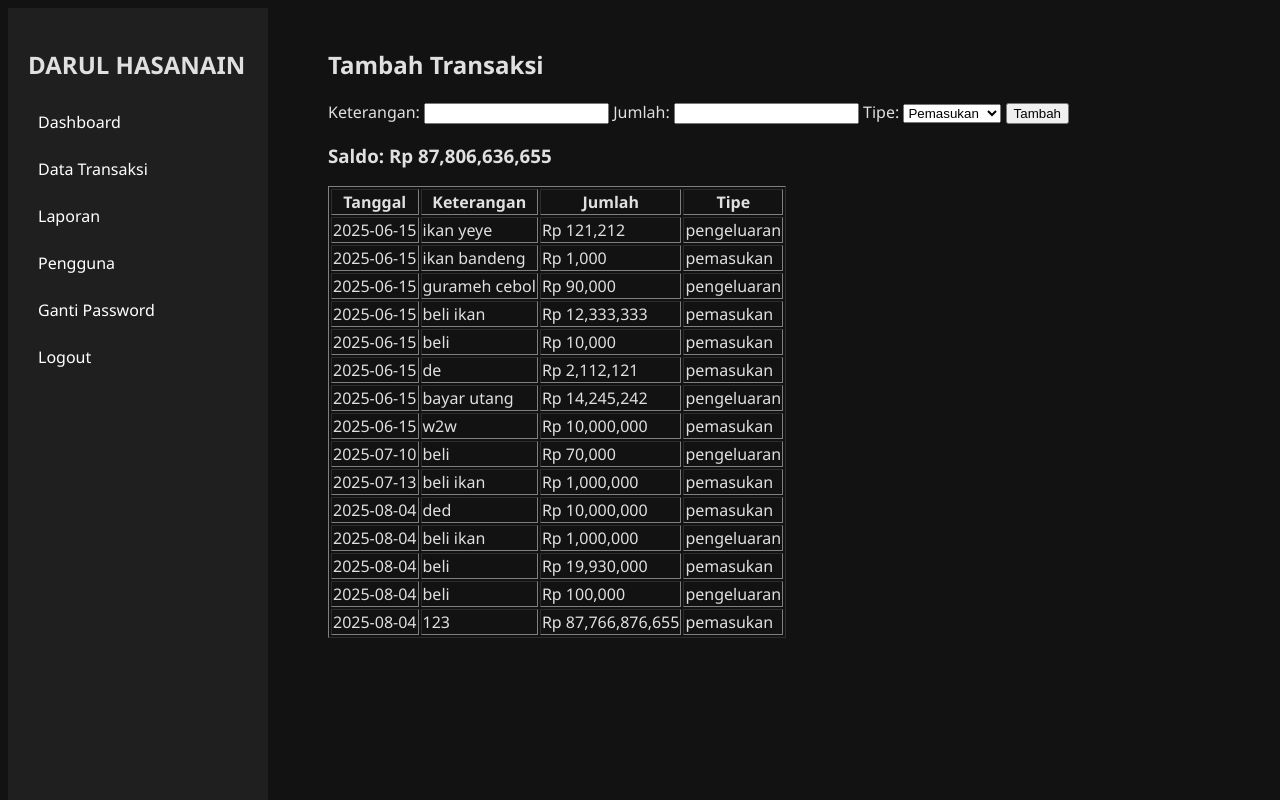
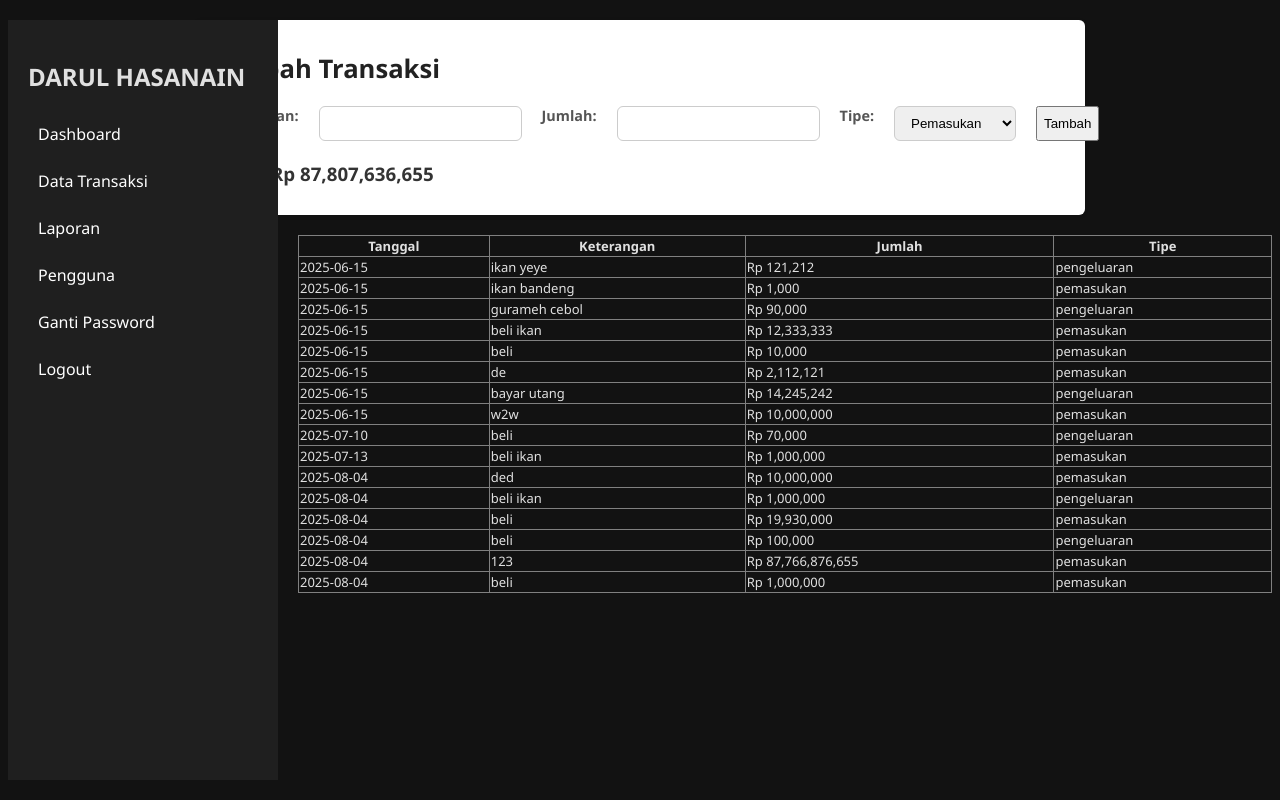
Before and after one commit to IsaAli-110/finance, a Flask app: page /transaksi in a window 1280 px wide. Run offline with Flask 3, Linux system fonts and the light colour scheme.

Commit message:
add css and function on laporan & daftar transaksi

```diff
--- a/data/keuangan.json
+++ b/data/keuangan.json
@@ -88,5 +88,11 @@
         "keterangan": "123",
         "jumlah": 87766876655,
         "tipe": "pemasukan"
+    },
+    {
+        "tanggal": "2025-08-04",
+        "keterangan": "beli",
+        "jumlah": 1000000,
+        "tipe": "pemasukan"
     }
 ]
--- a/static/css/style.css
+++ b/static/css/style.css
@@ -7,8 +7,8 @@ body {
 }
 
 .sidebar {
-  width: 220px;
-  height: 100vh;
+  width: 230px;
+  height: 90vh;
   position: fixed;
   background-color: #1f1f1f;
   padding: 20px;
@@ -26,8 +26,12 @@ body {
   background-color: #333;
 }
 
+.content1 {
+  margin-left: 290px;
+}
+
 .content {
-  margin-left: 300px;
+  margin-left: 140px;
   padding: 20px;
 }
 
@@ -53,3 +57,59 @@ body {
   grid-template-columns: repeat(auto-fill, minmax(250px, 1fr));
   gap: 50px;
 }
+
+table {
+    width: 100%;
+    border-collapse: collapse;
+    font-size: 13px;
+  }
+
+
+/* Container utama */
+.container-box {
+  max-width: 890px; /* Membuat form lebih ramping */
+  margin: 20px auto;
+  background-color: #fff;
+  padding: 10px 15px;
+  border-radius: 6px;
+  box-shadow: 0 1px 4px rgba(0,0,0,0.1);
+  color: #333;
+  box-sizing: border-box;
+  font-family: 'Segoe UI', Tahoma, Geneva, Verdana, sans-serif;
+}
+
+/* Judul form */
+.container-box h2 {
+  margin-bottom: 20px;
+  font-weight: 700;
+  font-size: 1.6rem; /* Ukuran lebih kecil */
+  color: #222;
+}
+
+/* Form input */
+form#form-tambah {
+  display: flex;
+  justify-content: space-between; /* Menjaga elemen sejajar */
+  gap: 20px; /* Menambah jarak antar elemen */
+  margin-bottom: 20px;
+}
+
+form#form-tambah .form-group {
+  flex: 1; /* Memberikan ruang yang sama untuk semua elemen */
+  display: flex;
+  flex-direction: column;
+  gap: 6px; /* Jarak antara label dan input lebih kecil */
+}
+
+form#form-tambah label {
+  font-weight: 600;
+  color: #555;
+  font-size: 0.9rem; /* Ukuran label lebih kecil */
+}
+
+form#form-tambah input,
+form#form-tambah select {
+  padding: 8px 12px;
+  border: 1px solid #ccc;
+  border-radius: 6px;
+}
--- a/templates/base.html
+++ b/templates/base.html
@@ -10,7 +10,7 @@
     <header>
     </header>
 
-    <div class="container">
+
         <nav class="sidebar">
                 <h2>DARUL HASANAIN</h2>
                 <a href="{{ url_for('index') }}">Dashboard</a>
@@ -21,7 +21,7 @@
                 <a href="{{ url_for('logout') }}">Logout</a>
         </nav>
 
-        <main class="content">
+
             {% block content %}{% endblock %}
         </main>
     </div>
--- a/templates/transaksi.html
+++ b/templates/transaksi.html
@@ -1,6 +1,7 @@
 {% extends 'base.html' %}
 {% block content %}
 
+<div class="container-box">
 <h2>Tambah Transaksi</h2>
 <form id="form-tambah">
   <label>Keterangan:</label>
@@ -19,7 +20,9 @@
 </form>
 
 <h3 id="saldo">Saldo: Rp 0</h3>
+</div>
 
+<div class="content1">
     <table border="1">
       <thead>
         <tr>
@@ -31,6 +34,8 @@
       </thead>
       <tbody id="tabel-data"></tbody>
     </table>
+</div>
+
 
 <script src="{{ url_for('static', filename='js/script.js') }}"></script>
 {% endblock %}
```
Also changed, not shown: templates/laporan.html (+19 -12 lines). Lines whose indentation alone changed are shown as unchanged.
